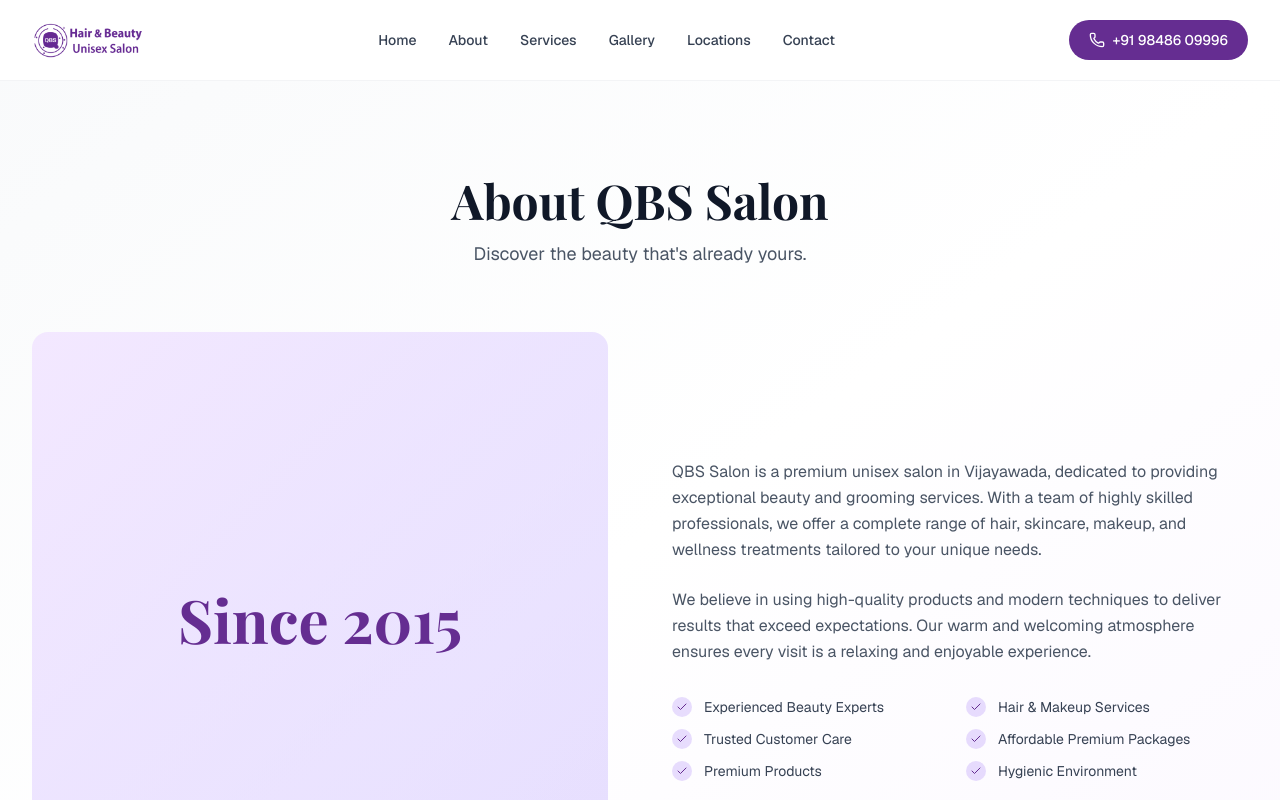
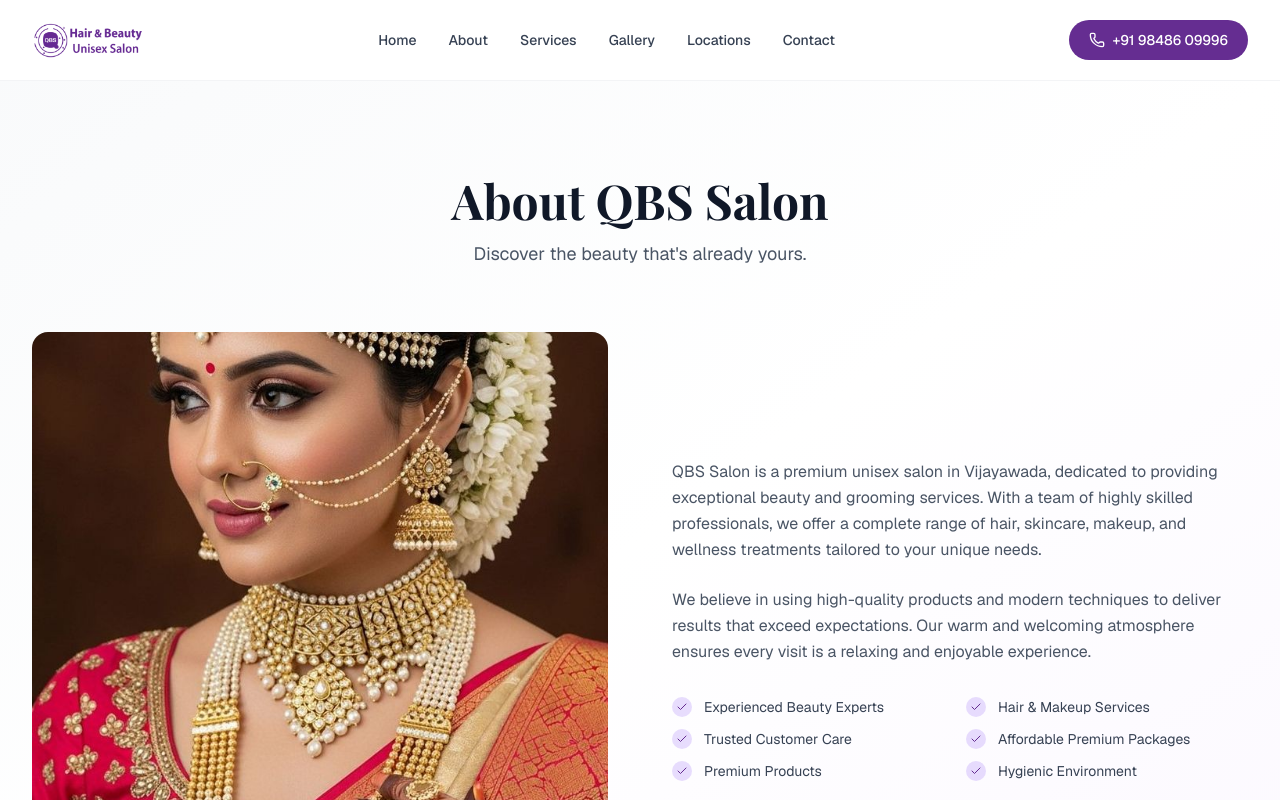
Before and after one commit to nandhan262006/QBS, a Next.js app: page /about in a window 1280 px wide. Shown: the top 800 px of the page. Built offline with nearby package versions, Linux system fonts and the light colour scheme; a web font is replaced by a local one.

Commit message:
Add bride image to /about page

```diff
--- a/src/app/about/page.tsx
+++ b/src/app/about/page.tsx
@@ -1,3 +1,4 @@
+import Image from "next/image";
 import Navbar from "@/components/Navbar";
 import Footer from "@/components/Footer";
 import { Check } from "lucide-react";
@@ -28,12 +29,13 @@
             </div>
 
             <div className="grid lg:grid-cols-2 gap-16 items-center">
-              <div className="aspect-square rounded-2xl bg-gradient-to-br from-[#F3E8FF] to-[#8B5CF6]/20 flex items-center justify-center">
-                <div className="text-center p-8">
-                  <span className="text-6xl font-bold text-[#652D91] font-[family-name:var(--font-playfair)]">
-                    Since 2015
-                  </span>
-                </div>
+              <div className="aspect-square rounded-2xl overflow-hidden relative">
+                <Image
+                  src="/bride.jpg"
+                  alt="QBS Salon Bride"
+                  fill
+                  className="object-cover"
+                />
               </div>
 
               <div className="space-y-6">
```
